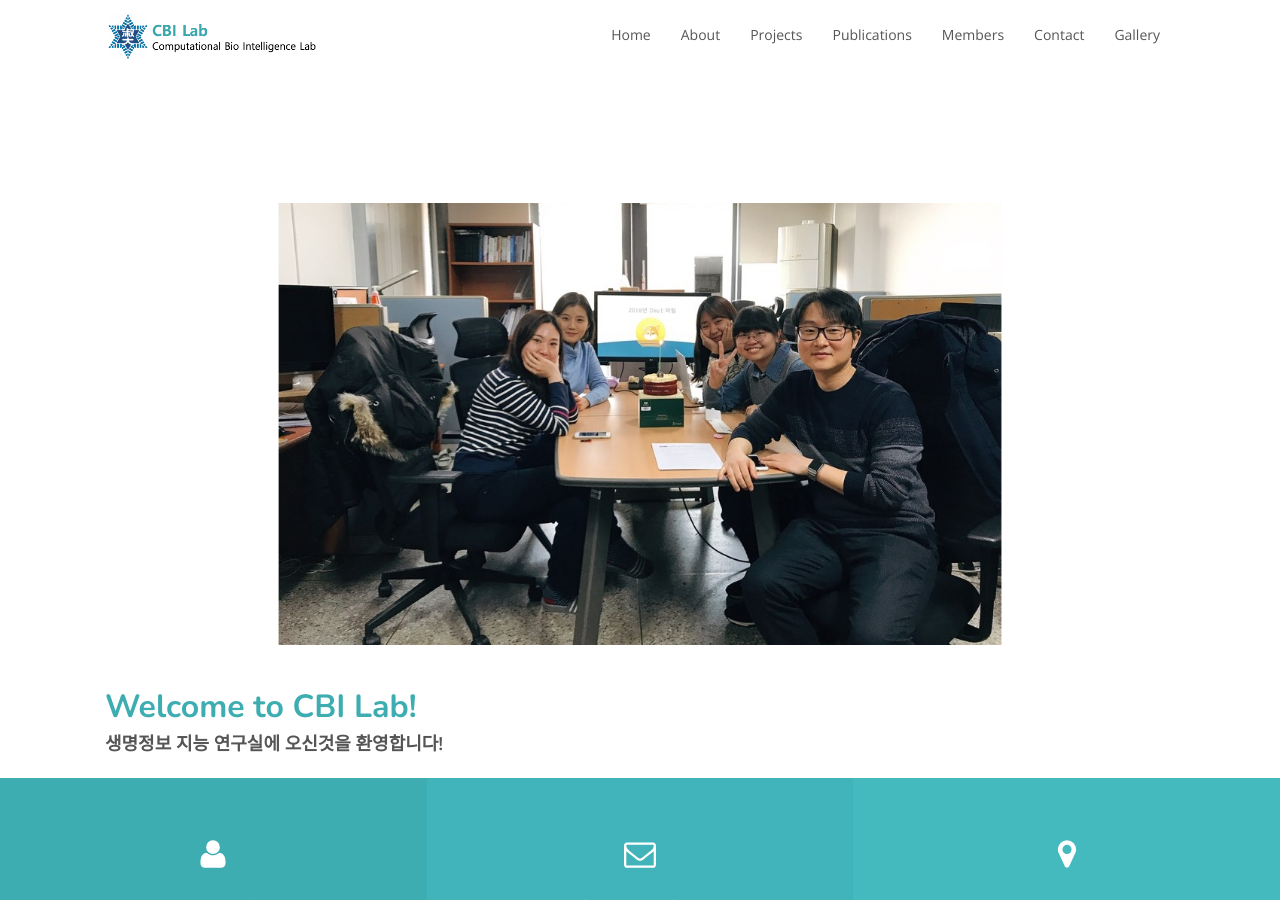
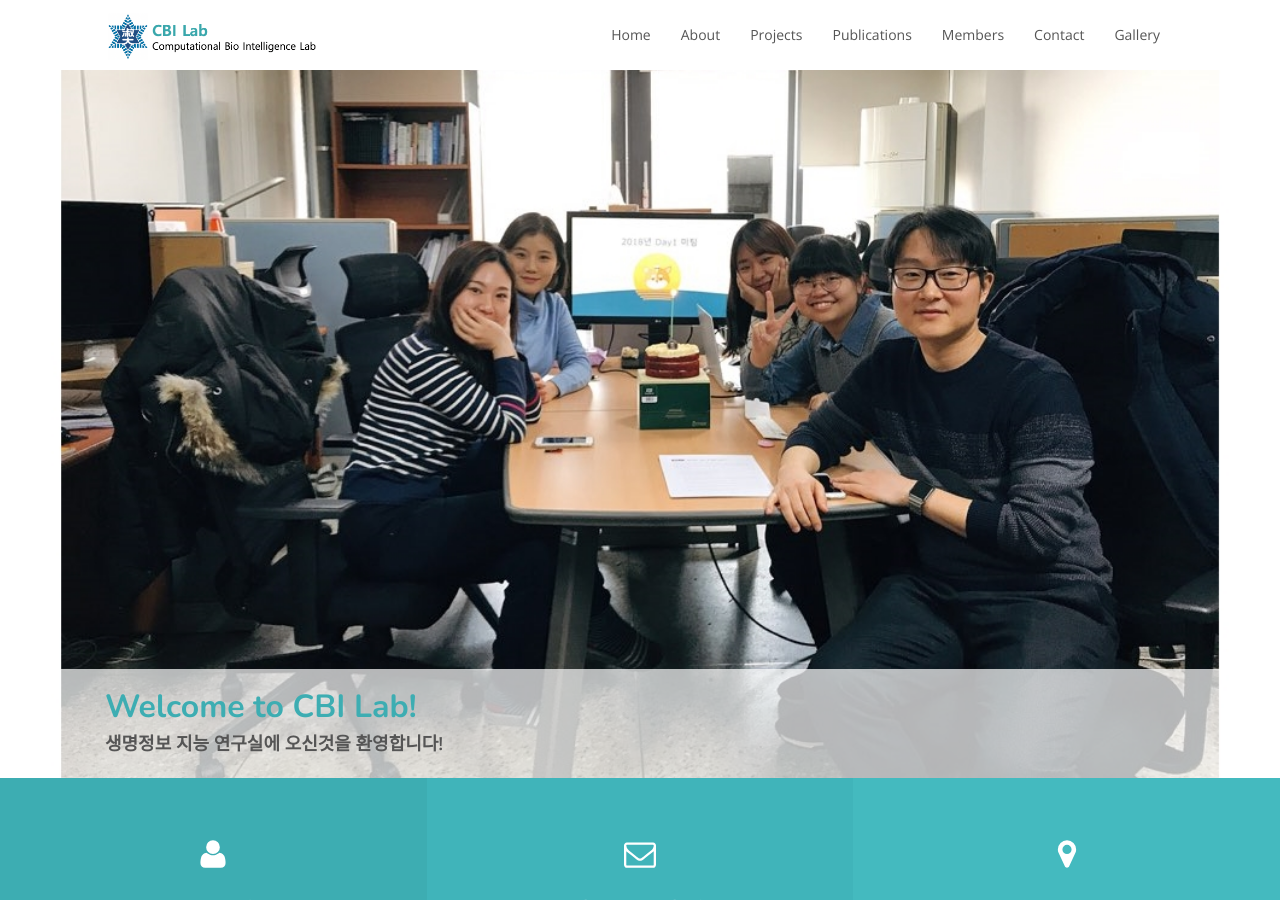
Before and after one commit to cbi-bioinfo/cbi-bioinfo.github.io_old, a Jekyll site: the page built from index.html, in a window 1280 px wide and 900 px high. Built offline with Jekyll 4.4.1, drawn with Linux system fonts in a browser that asks for light colours; nearby versions of some CDN libraries.

```diff
--- a/_layouts/default.html
+++ b/_layouts/default.html
@@ -15,8 +15,10 @@
         {% include analytics.html %}
     {% endif %}
 
-    <script src="http://ajax.googleapis.com/ajax/libs/jquery/2.1.4/jquery.min.js"></script>
+    <script src="https://ajax.googleapis.com/ajax/libs/jquery/2.1.4/jquery.min.js"></script>
+    <!--
     <script src="http://maps.googleapis.com/maps/api/js?sensor=false"></script>
+-->
     <script src="{{ site.baseurl }}/js/all.min.js"></script>
 </body>
 </html>
--- a/index.html
+++ b/index.html
@@ -3,7 +3,7 @@ layout: default
 ---
 
 <!-- Start Hero -->
-<div class="hero" style="background: url('{{ site.baseurl }}/img/{{ site.hero.hero_img }}') no-repeat; background-size: 80%; background-position: center">
+<div class="hero" style="background: url('{{ site.baseurl }}/img/{{ site.hero.hero_img }}') no-repeat; background-size: cover; background-position: center">
     <div class="hero-content">
 
         <div class="container-fluid">
```
Also changed, not shown: 3 other files.
